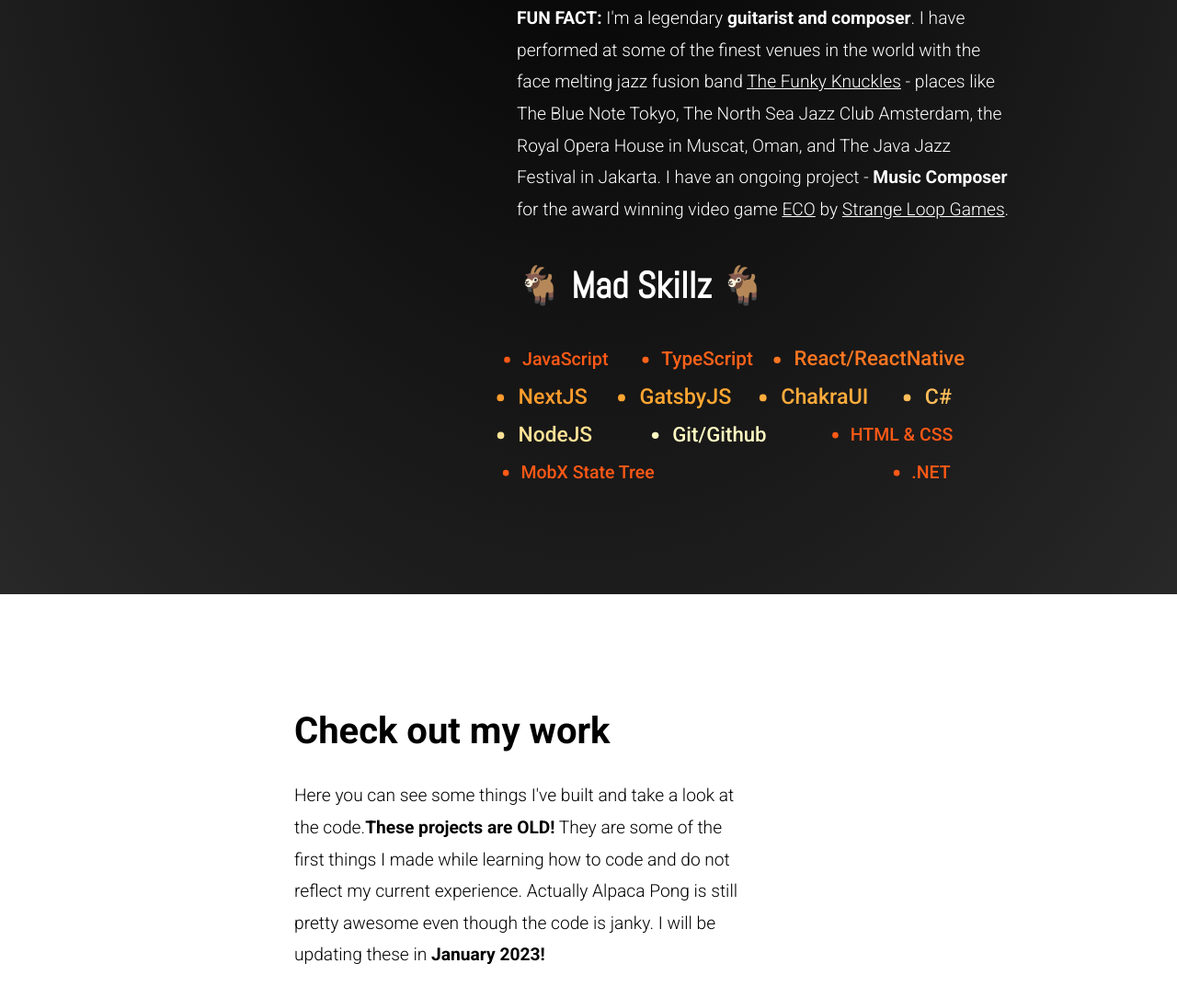
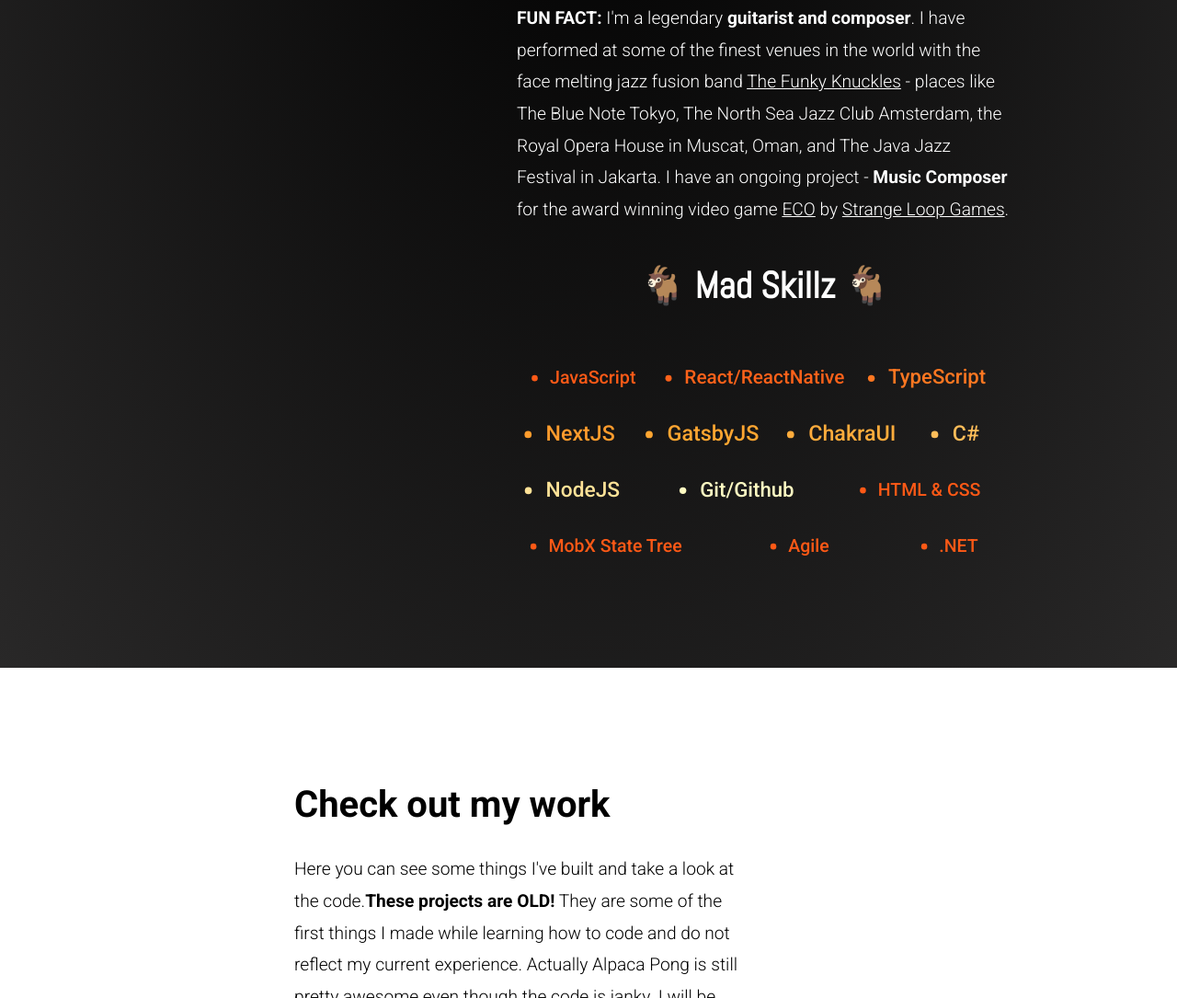
Before and after one commit to phillael/phill-aelony-front-end-dev, a Gatsby site: page / in a window 1280 px wide. Shown: the part 2089-3174 px from the top of the page at 92% size. Built offline with nearby package versions, Linux system fonts and the light colour scheme; Gatsby itself is replaced by a stand-in of ours.

Commit message:
Fix skillz styling, fix typos in bio

```diff
--- a/src/components/about/about.module.scss
+++ b/src/components/about/about.module.scss
@@ -93,6 +93,7 @@ figcaption p {
 .mySkills,
 .skillsTitle {
   user-select: none;
+  text-align: center;
 }
 
 .mySkills {
@@ -116,7 +117,7 @@ figcaption p {
 }
 
 .skillsList li {
-  margin: 0 60px 20px 0;
+  margin: 20px 30px;
   animation: shinySkills 7s infinite;
   user-select: none;
 }
--- a/src/components/about/index.jsx
+++ b/src/components/about/index.jsx
@@ -44,11 +44,11 @@ export default function About() {
               backend team to design APIs, and implement a system of leveling,
               leagues, and tiers to gamify the process of growing as an artist.
               I worked with XCode and Android Studio to solve platform specific
-              bugs. In addition to Sessions, We were tasked with building a new
+              bugs. In addition to Sessions, we were tasked with building a new
               app from scratch called <strong>Next Music</strong> with a 6 week
               timeline start to finish. My role was to implement a
               signup/login/password recovery system using <strong>React</strong>
-              , <strong>Typescript</strong>,<strong>NextJS</strong>,{" "}
+              , <strong>Typescript</strong>, <strong>NextJS</strong>,{" "}
               <strong>ChakraUI</strong>, and <strong>MobX</strong>. I also
               implemented a flow for onboarding new artists, which involved
               writing custom React Hooks and leveraging MobX actions/views to
@@ -122,8 +122,8 @@ export default function About() {
             </h2>
             <ul className={aboutStyles.skillsList}>
               <li>JavaScript</li>
+              <li>React/ReactNative</li>
               <li>TypeScript</li>
-              <li>React/ReactNative</li>
               <li>NextJS</li>
               <li>GatsbyJS</li>
               <li>ChakraUI</li>
@@ -132,6 +132,7 @@ export default function About() {
               <li>Git/Github</li>
               <li>HTML & CSS</li>
               <li>MobX State Tree</li>
+              <li>Agile</li>
               <li>.NET</li>
             </ul>
           </section>
```
